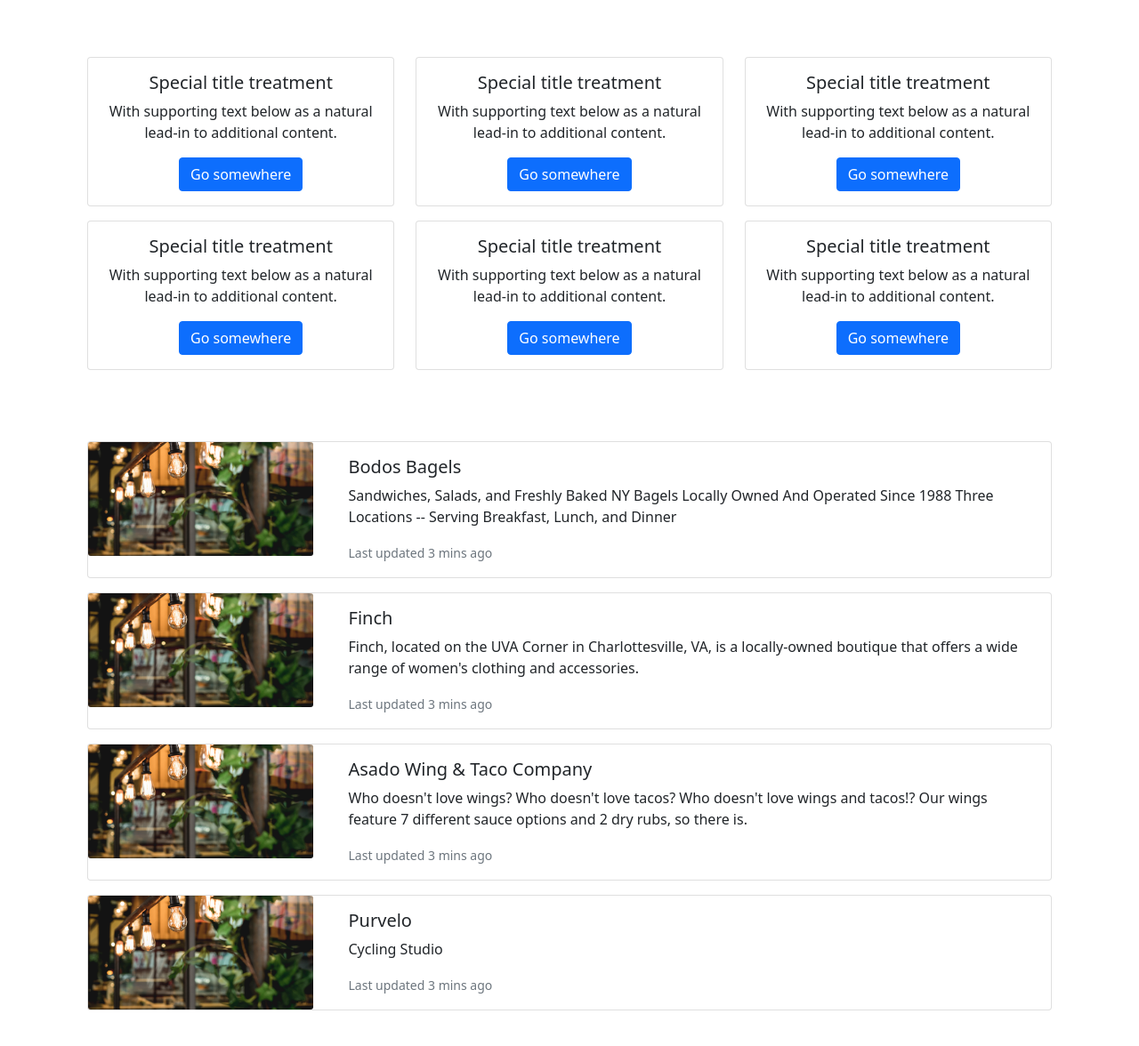
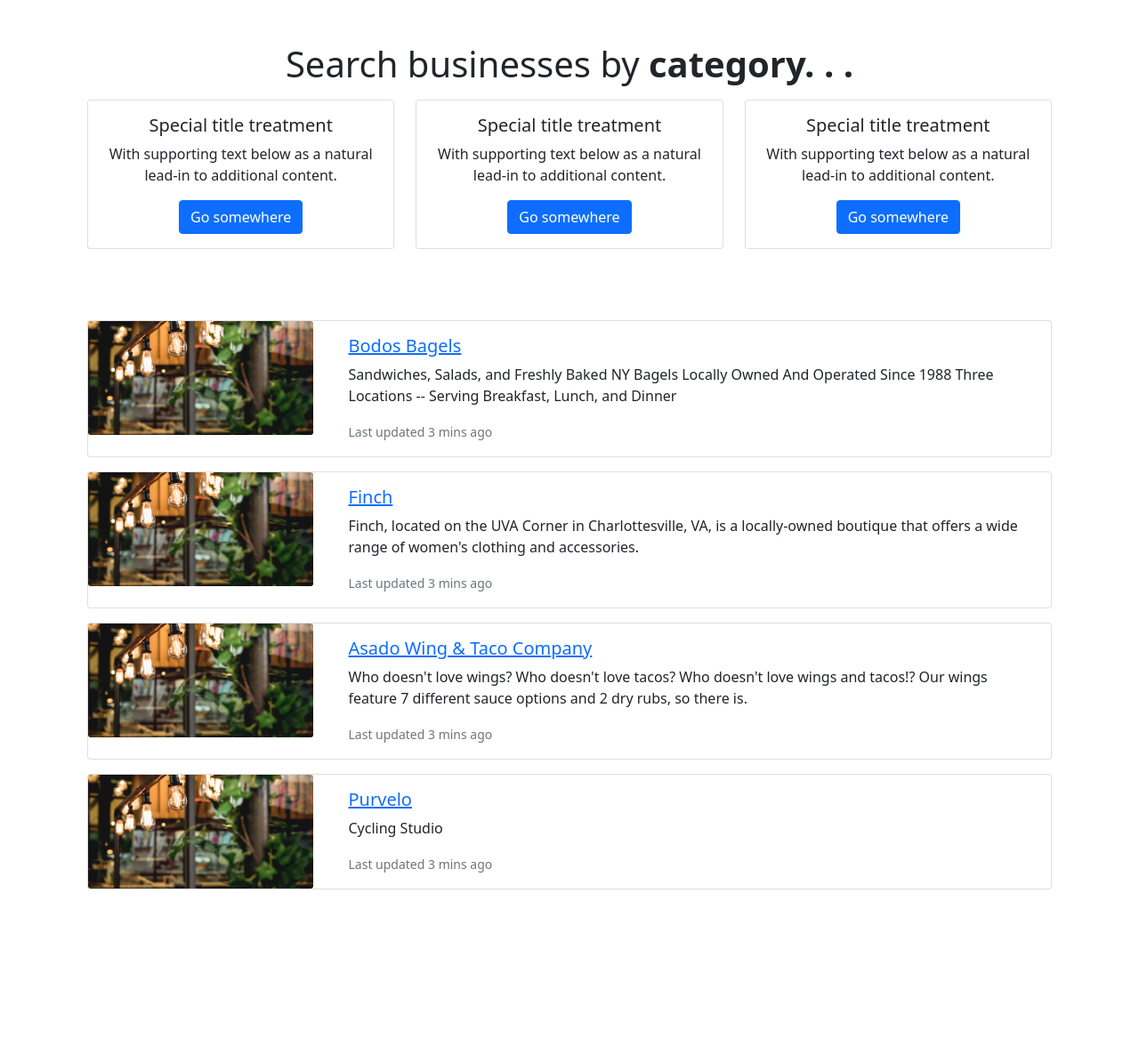
Before and after one commit to AndrewNguyen1/open-now, a Django app: page /open_now/businesses/ in a window 1280 px wide. Shown: the part 56-1232 px from the top of the page at 89% size. After the commit the page ends 1056 px from the top, so only its background shows below. Run offline with Django 3.2, Linux system fonts and the light colour scheme; data comes from the database, SQL or seed files in the repository; parts of the project's set-up code (start-up, migrations or seed data) failed here and were passed over; some libraries are stand-ins or nearby versions.

Commit message:
set skeleton for category search on discover biz page

```diff
--- a/open_now/templates/open_now/business_list.html
+++ b/open_now/templates/open_now/business_list.html
@@ -3,42 +3,13 @@
 {% block page-title %}Businesses - OpenNow{% endblock page-title %}
 
 {% block top-header %}
+Search businesses by <strong>category. . .</strong>
 {% endblock top-header %}
 
 {% block p-lead %}
 {% endblock p-lead %}
 
 {% block upper-body %}
-<div class="row">
-    <div class="col-sm mb-3">
-        <div class="card">
-            <div class="card-body">
-                <h5 class="card-title">Special title treatment</h5>
-                <p class="card-text">With supporting text below as a natural lead-in to additional content.</p>
-                <a href="#" class="btn btn-primary">Go somewhere</a>
-            </div>
-        </div>
-    </div>
-    <div class="col-sm mb-3">
-        <div class="card">
-            <div class="card-body">
-                <h5 class="card-title">Special title treatment</h5>
-                <p class="card-text">With supporting text below as a natural lead-in to additional content.</p>
-                <a href="#" class="btn btn-primary">Go somewhere</a>
-            </div>
-        </div>
-    </div>
-    <div class="col-sm mb-3">
-        <div class="card">
-            <div class="card-body">
-                <h5 class="card-title">Special title treatment</h5>
-                <p class="card-text">With supporting text below as a natural lead-in to additional content.</p>
-                <a href="#" class="btn btn-primary">Go somewhere</a>
-            </div>
-        </div>
-    </div>
-</div>
-
 <div class="row">
     <div class="col-sm mb-3">
         <div class="card">
@@ -82,7 +53,7 @@
                 </div>
                 <div class="col-md-9">
                     <div class="card-body">
-                        <h5 class="card-title">{{business.business_name}}</h5>
+                        <h5 class="card-title"><a href="/open_now/businesses/{{business.business_name}}" class="stretched-link">{{business.business_name}}</a></h5>
                         <p class="card-text">{{business.description | truncatechars_html:175}}</p>
                         <p class="card-text"><small class="text-muted">Last updated 3 mins ago</small></p>
 
```
